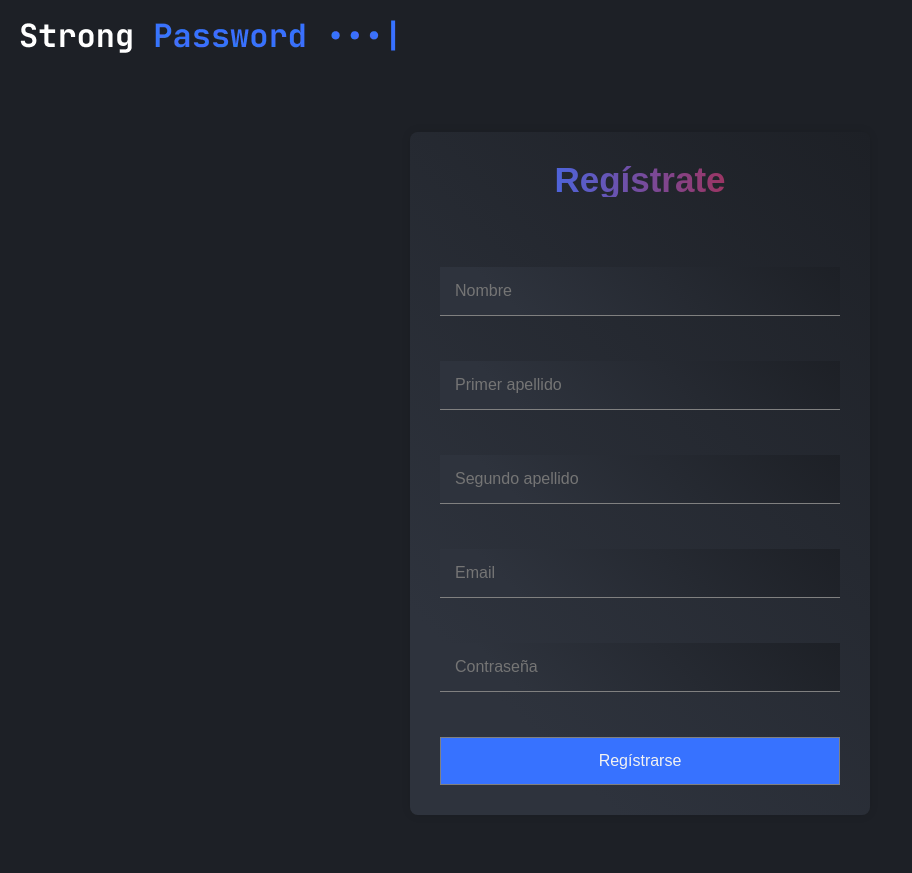
After one commit to PonssDev/StrongPassword_app, a PHP site: page /register.html in a window 1280 px wide. The commit adds this page. Shown: the whole page, without its empty margins (0-912 px from the left). Run offline with PHP 8.4, Linux system fonts and the light colour scheme.

Commit message:
Finalizado

```diff
--- a/index.php
+++ b/index.php
@@ -6,7 +6,7 @@
   <meta name="viewport" content="width=device-width, initial-scale=1" />
   <!-- SEO = Básico -->
   <!-- Cada página del sitio tiene que ser diferente el título y la descripción -->
-  <title></title>
+  <title>Strong Password</title>
   <meta name="description" content="" />
   <meta name="keywords" content="" />
 
--- /dev/null
+++ b/js/comprobacion.js
@@ -0,0 +1,30 @@
+// Espera a que el DOM esté completamente cargado
+document.addEventListener("DOMContentLoaded", function () {
+    // Obtiene referencias a elementos del formulario
+    const form = document.getElementById("register");
+    const emailInput = document.getElementById("email");
+    const passwordInput = document.getElementById("contrasenya");
+
+    // Agrega un event listener para el envío del formulario
+    form.addEventListener("submit", function (event) {
+        // Validar que el campo de correo contenga un correo electrónico
+        if (!isValidEmail(emailInput.value)) {
+            alert("Por favor, ingrese un correo electrónico válido.");
+            event.preventDefault(); // Evitar el envío del formulario si la validación falla
+            return;
+        }
+
+        // Validar que la contraseña tenga al menos 8 caracteres
+        if (passwordInput.value.length < 8) {
+            alert("La contraseña debe tener al menos 8 caracteres.");
+            event.preventDefault(); // Evitar el envío del formulario si la validación falla
+        }
+    });
+
+    // Función para validar un correo electrónico simple
+    function isValidEmail(email) {
+        // Utilizamos una expresión regular simple para verificar el formato del correo electrónico
+        const emailRegex = /^[^\s@]+@[^\s@]+\.[^\s@]+$/;
+        return emailRegex.test(email);
+    }
+});
--- /dev/null
+++ b/register.html
@@ -0,0 +1,45 @@
+<!DOCTYPE html>
+<html lang="en">
+
+<head>
+    <meta charset="UTF-8">
+    <meta name="viewport" content="width=device-width, initial-scale=1.0">
+    <title>Document</title>
+    <link rel="stylesheet" href="css/style.css">
+    <link rel="preconnect" href="https://fonts.googleapis.com">
+    <link rel="preconnect" href="https://fonts.gstatic.com" crossorigin>
+    <link href="https://fonts.googleapis.com/css2?family=JetBrains+Mono:wght@400;500&display=swap" rel="stylesheet">
+
+</head>
+
+<body>
+    <div id="container">
+        <header>
+            <div class="logo">
+                <img src="img/desktop/Strong Password •••_white.webp" alt="" class="logo">
+            </div>
+        </header>
+        <section class="register__section">
+            <div class="wrapper__register">
+                <form action="register.php" id="register" method="post">
+                    <h3 class="registrate__tittle">Regístrate</h3>
+                    <!-- Agrega un mensaje de error -->
+                    <?php if (!empty($error_message)) : ?>
+                    <p class="error-message">
+                        <?php echo $error_message; ?>
+                    </p>
+                    <?php endif; ?>
+                    <input type="text" placeholder="Nombre" name="nombre" id="nombre">
+                    <input type="text" placeholder="Primer apellido" name="primerApellido" id="primerApellido">
+                    <input type="text" placeholder="Segundo apellido" name="segundoApellido" id="segundoApellido">
+                    <input type="email" placeholder="Email" name="email" id="email">
+                    <input type="password" placeholder="Contraseña" name="contrasenya" id="contrasenya">
+                    <input type="submit" value="Regístrarse" id="registrate">
+                </form>
+            </div>
+        </section>
+    </div>
+    <script src="js/comprobacion.js"></script>
+</body>
+
+</html>
```
Also changed, not shown: js/generator.js (+13 -0 lines).
